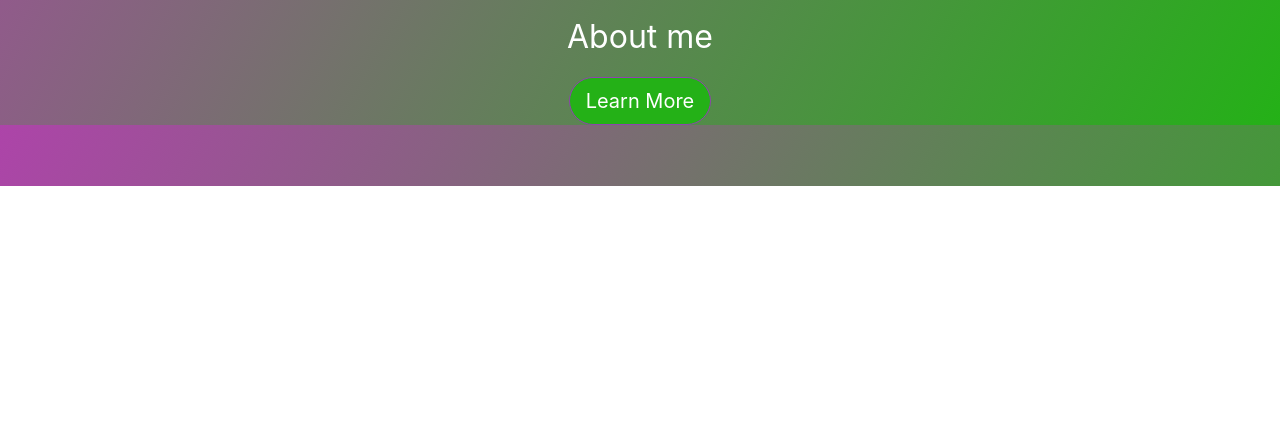
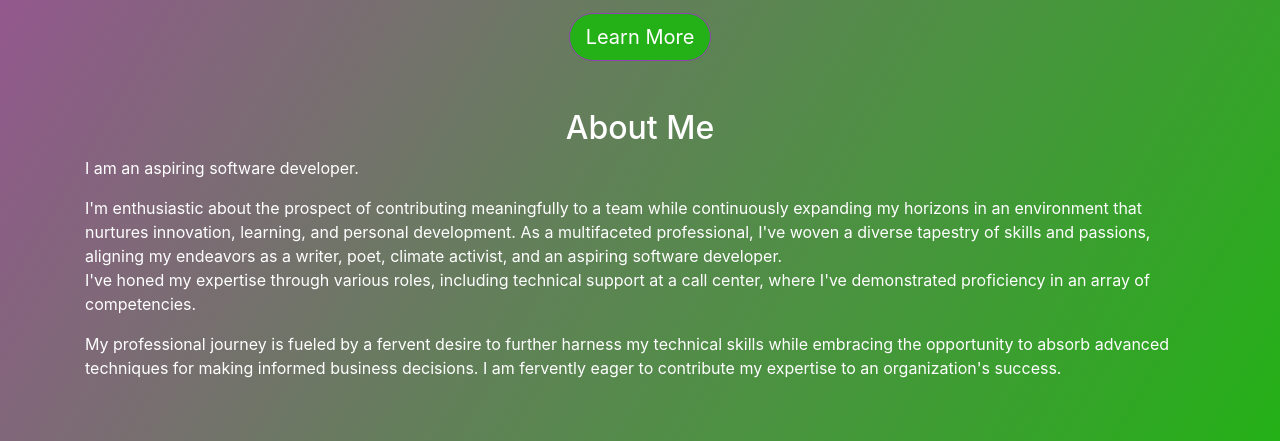
Before and after one commit to HeyitsOn/Portfolio, a plain HTML site: page index.html in a window 1280 px wide. Shown: the part 614-1055 px from the top of the page. Before the commit the page ends 800 px from the top, so only its background shows below. Drawn offline with nearby package versions, Linux system fonts and the light colour scheme.

Commit message:
second commit

```diff
--- a/index.html
+++ b/index.html
@@ -35,8 +35,18 @@
           <h1>Welcome to My Portfolio</h1>
           <img src="https://i.postimg.cc/qMFm60Df/onika-black.jpg" alt="Home">
           <p>I am an aspiring software developer</p>
-          <p>About me</p>
           <a href="#About" id="but" class="btn btn-primary btn-lg ">Learn More</a>
       </div>
+      <!-- About Section -->
+<section id="About" class="container py-5">
+    <h2>About Me</h2>
+    <p>I am an  aspiring software developer.</p>
+    <p>I'm enthusiastic about the prospect of contributing meaningfully to a team while continuously expanding my horizons in an environment that nurtures innovation, learning, and personal development.
+      As a multifaceted professional, I've woven a diverse tapestry of skills and passions,
+      aligning my endeavors as a writer, poet, climate activist, and an aspiring software developer.<br>
+    I've honed my expertise through various roles, including technical support at a call center, where I've demonstrated proficiency in an array of competencies.</p>
+      <p>My professional journey is fueled by a fervent desire to further harness my technical skills while embracing the opportunity to absorb advanced techniques for making informed business decisions. I am fervently eager to contribute my expertise to an organization's success.
+      </p>
+</section>
 </body>
 </html>
```
